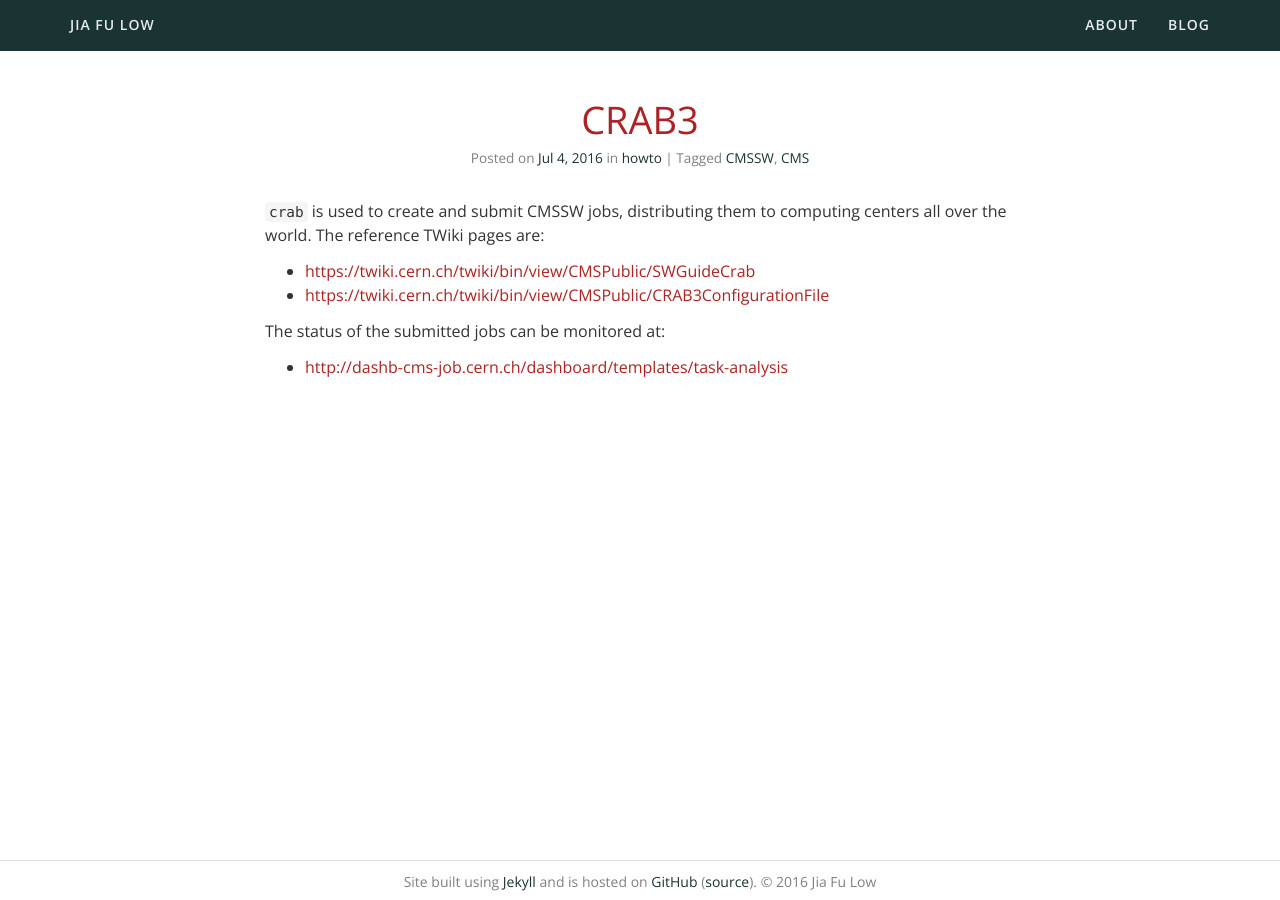
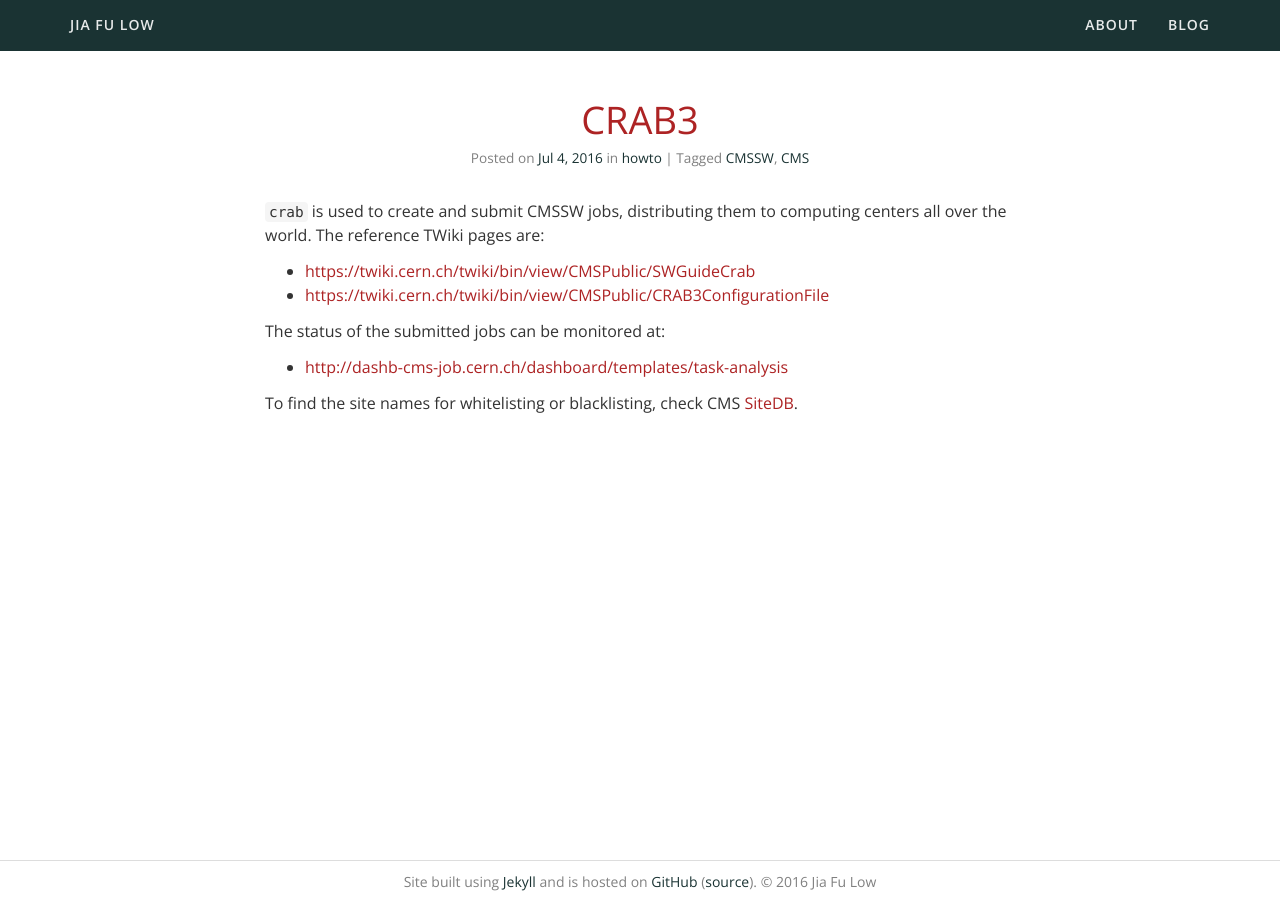
Before and after one commit to jiafulow/jiafulow.github.io, a Jekyll site: the page built from _posts/2016-07-04-cms-CRAB3.md, in a window 1280 px wide. Built offline with Jekyll 4.4.1, drawn with Linux system fonts in a browser that asks for light colours; nearby versions of some CDN libraries.

Commit message:
Update 2016-07-04-cms-CRAB3.md

```diff
--- a/_posts/2016-07-04-cms-CRAB3.md
+++ b/_posts/2016-07-04-cms-CRAB3.md
@@ -14,3 +14,5 @@ tags: [CMSSW, CMS]
 The status of the submitted jobs can be monitored at:
 
 - <http://dashb-cms-job.cern.ch/dashboard/templates/task-analysis>
+
+To find the site names for whitelisting or blacklisting, check CMS [SiteDB](https://cmsweb.cern.ch/sitedb/).
```
